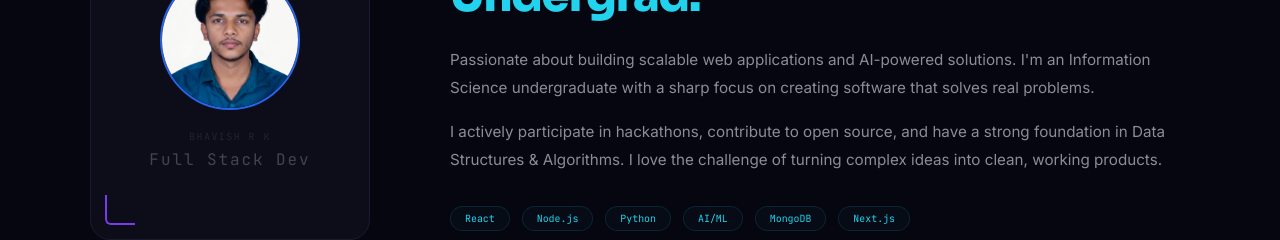
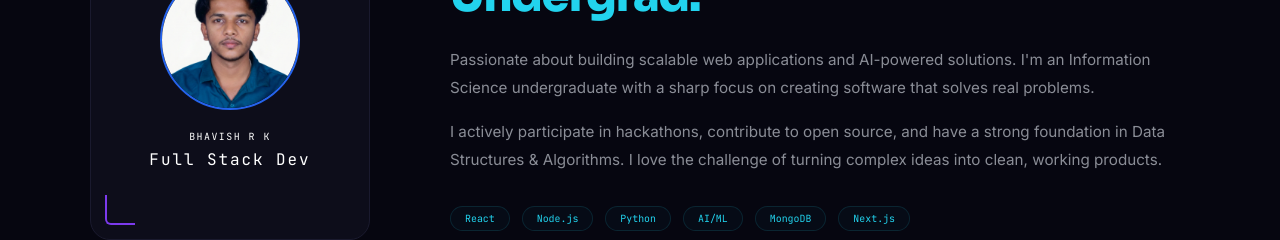
Before and after one commit to bhavish00007/Portfolio, a React (Vite) app: page / in a window 1280 px wide. Shown: the part 1020-1260 px from the top of the page. Built offline with nearby package versions, Linux system fonts and the light colour scheme.

Commit message:
Update About.jsx

```diff
--- a/src/components/About.jsx
+++ b/src/components/About.jsx
@@ -79,7 +79,7 @@ const About = () => {
   style={{
     fontFamily: FONTS.mono,
     fontSize: FONT_SIZE.xs,
-                  color: COLORS.text.ghost,
+    color: '#ffffff',
     letterSpacing: LETTER_SPACING['2xl'],
     textTransform: 'uppercase',
   }}
@@ -90,7 +90,7 @@ const About = () => {
   style={{
     fontFamily: FONTS.mono,
     fontSize: FONT_SIZE.xs - 0.05,
-                  color: COLORS.text.muted,
+    color: '#ffffff',
     letterSpacing: LETTER_SPACING.xl,
     marginTop: 6,
   }}
```
Lines whose indentation alone changed are shown as unchanged.
